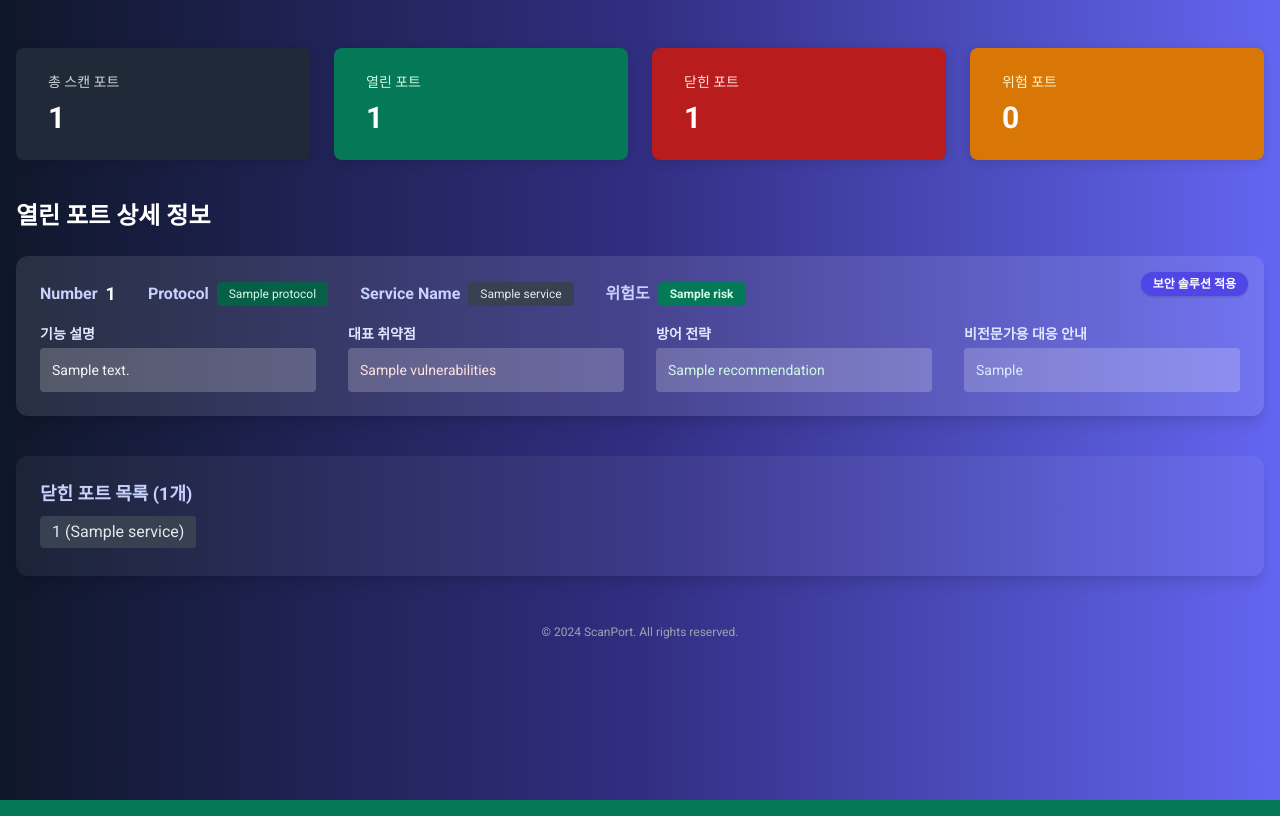
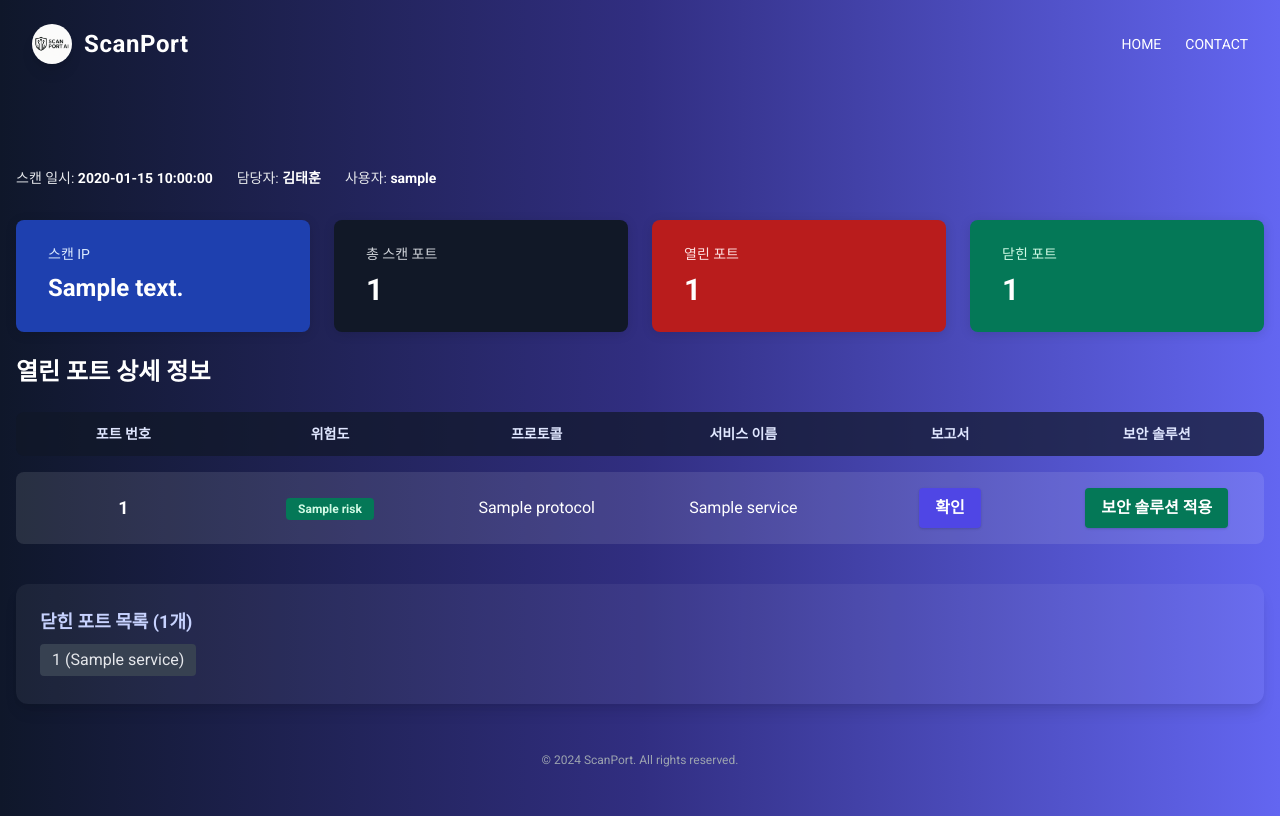
Before and after one commit to taehoonkim-1450/ScanPort, a Flask app: template templates/report.html in a window 1280 px wide. Run offline with Flask 3, Linux system fonts and the light colour scheme; the template is opened without the code that fills it: most values are stand-ins (such as "Sample title", 1, 10 or a date in 2020).

Commit message:
250626 Refactoring

```diff
--- a/app.py
+++ b/app.py
@@ -10,6 +10,12 @@ from utils import generate_scan_id, create_consent_form, validate_ip_address, va
 from config import Config
 from notion_utils import add_scan_result_to_notion
 import logging
+import os
+import openai
+from dotenv import load_dotenv
+from flask import Blueprint
+
+load_dotenv()
 
 app = Flask(__name__)
 app.config.from_object(Config)
@@ -23,12 +29,20 @@ reporter = ReportGenerator()
 
 @app.route("/", methods=["GET"])
 def index():
-    """메인 페이지를 렌더링합니다."""
+    """
+    메인 페이지 렌더링 라우트
+    - index.html 반환
+    - 추후 main_bp Blueprint로 분리 가능
+    """
     return render_template("index.html")
 
 @app.route("/start-scan", methods=["POST"])
 def start_scan():
-    """포트 스캔을 시작합니다."""
+    """
+    포트 스캔 시작 라우트
+    - 입력 검증, 동의서 생성, 스캔 시작
+    - scan_bp Blueprint로 분리 추천
+    """
     try:
         logging.info(f"Request Headers: {request.headers}")
         logging.info(f"Request Body: {request.data}")
@@ -71,7 +85,10 @@ def start_scan():
 
 @app.route("/scan-status/<scan_id>")
 def scan_status(scan_id):
-    """스캔 상태를 반환합니다."""
+    """
+    스캔 상태 반환 라우트
+    - scan_bp Blueprint로 분리 추천
+    """
     try:
         status = scanner.get_scan_status(scan_id)
         return jsonify(status)
@@ -80,7 +97,10 @@ def scan_status(scan_id):
 
 @app.route("/report/<scan_id>")
 def report(scan_id):
-    """완료된 스캔의 리포트 페이지를 렌더링합니다."""
+    """
+    스캔 결과 리포트 페이지 렌더링 라우트
+    - report_bp Blueprint로 분리 추천
+    """
     try:
         result = scanner.get_scan_result(scan_id)
         if result:
@@ -92,7 +112,10 @@ def report(scan_id):
 
 @app.route("/download/excel/<scan_id>")
 def download_excel(scan_id):
-    """Excel 리포트를 다운로드합니다."""
+    """
+    Excel 리포트 다운로드 라우트
+    - report_bp Blueprint로 분리 추천
+    """
     try:
         result = scanner.get_scan_result(scan_id)
         if not result:
@@ -143,7 +166,10 @@ def download_excel(scan_id):
 
 @app.route("/download/pdf/<scan_id>")
 def download_pdf(scan_id):
-    """PDF 리포트를 다운로드합니다."""
+    """
+    PDF 리포트 다운로드 라우트
+    - report_bp Blueprint로 분리 추천
+    """
     try:
         result = scanner.get_scan_result(scan_id)
         if not result:
@@ -163,6 +189,46 @@ def download_pdf(scan_id):
     except Exception as e:
         return jsonify({'error': f'PDF 다운로드 중 오류가 발생했습니다: {str(e)}'}), 500
 
+@app.route('/api/gpt-port-info', methods=['POST'])
+def gpt_port_info():
+    """
+    OpenAI GPT를 통한 포트 정보 분석 API 라우트
+    - api_bp Blueprint로 분리 추천
+    """
+    data = request.json
+    port = data.get('port')
+    protocol = data.get('protocol')
+    service = data.get('service')
+    api_key = os.environ.get('OPENAI_API_KEY')
+    if not api_key:
+        return jsonify({'error': 'OpenAI API 키가 설정되어 있지 않습니다.'}), 500
+    openai.api_key = api_key
+    prompt = f"""
+    네트워크 포트 {port} ({protocol}, {service})에 대해 아래 항목을 한국어로 간결하게 설명해줘.
+    1. 주요 보안 취약점 및 공격 시나리오
+    2. 기술적 대응 전략
+    답변은 각각 200자 이내로, 마크다운 없이 plain text로.
+    """
+    try:
+        response = openai.ChatCompletion.create(
+            model="gpt-3.5-turbo",
+            messages=[{"role": "user", "content": prompt}],
+            max_tokens=400,
+            temperature=0.7
+        )
+        content = response['choices'][0]['message']['content']
+        # 간단한 파싱 (1. ...\n2. ...)
+        parts = content.split('2.')
+        vulnerabilities = parts[0].replace('1.', '').strip() if len(parts) > 1 else ''
+        recommendation = parts[1].strip() if len(parts) > 1 else ''
+        return jsonify({
+            'description': f'{port}번 포트({service})의 AI 자동 분석 결과입니다.',
+            'vulnerabilities': vulnerabilities,
+            'recommendation': recommendation
+        })
+    except Exception as e:
+        return jsonify({'error': f'AI 분석 실패: {str(e)}'}), 500
+
 @app.errorhandler(404)
 def not_found(error):
     """404 에러 핸들러"""
--- a/config.py
+++ b/config.py
@@ -18,7 +18,7 @@ class Config:
     DATABASE_ID = os.environ.get('DATABASE_ID', 'YOUR_DATABASE_ID_HERE')
 
     # 스캔 설정
-    DEFAULT_TIMEOUT = 0.5
+    DEFAULT_TIMEOUT = 0.2
     DEFAULT_SCAN_PROFILE = 'fast'
 
     # 담당자 정보
--- a/reporter.py
+++ b/reporter.py
@@ -213,6 +213,8 @@ class ReportGenerator:
 
             story.append(ports_table)
 
+
+
         # PDF 생성
         doc.build(story)
         output.seek(0)
--- a/templates/index.html
+++ b/templates/index.html
@@ -80,7 +80,7 @@
           <p class="text-sm text-gray-800"><span class="font-bold text-indigo-700">담당자:</span> 김태훈</p>
         </div>
         <!-- 스캔 범위/속도 옵션 제거, hidden input으로 고정값 전송 -->
-        <input type="hidden" name="scan_profile" value="detailed" />
+        <input type="hidden" name="scan_profile" value="fast" />
         <input type="hidden" name="scan_timeout" value="0.5" />
         <div class="flex items-center mb-2">
           <input type="checkbox" id="consentCheckbox" class="mr-2" />
--- a/templates/report.html
+++ b/templates/report.html
@@ -18,63 +18,79 @@
         display: flex;
         flex-direction: column;
         align-items: flex-start;
-        min-width: 180px;
-        min-height: 100px;
+        min-width: 140px;
+        min-height: 80px;
         box-shadow: 0 2px 12px 0 rgba(0,0,0,0.12);
       }
     </style>
 </head>
 <body>
-  <div class="container mx-auto px-4 py-12">
-    <!-- 상단 요약 카드 -->
-    <div class="grid grid-cols-1 md:grid-cols-4 gap-6 mb-10">
-      <div class="dashboard-card bg-gray-800">
+  <!-- =================== 헤더 =================== -->
+  <header class="py-6 px-8 flex justify-between items-center">
+    <div class="flex items-center space-x-3">
+      <img src="/static/logo.png" alt="ScanPort Logo" class="h-10 w-10 rounded-full shadow-lg"/>
+      <h1 class="text-2xl font-bold tracking-wide">ScanPort</h1>
+    </div>
+    <nav>
+      <ul class="flex space-x-6 text-sm">
+        <li><a class="hover:text-indigo-300" href="/">HOME</a></li>
+        <li><a class="hover:text-indigo-300" href="#">CONTACT</a></li>
+      </ul>
+    </nav>
+  </header>
+
+  <div class="container mx-auto px-4 py-12 mt-8">
+
+    <!-- ========== 2. 스캔 정보(일시, 담당자, 사용자) ========== -->
+    <div class="flex flex-wrap gap-6 items-center mb-8 text-sm text-gray-200">
+      <div>스캔 일시: <span class="font-semibold text-white">{{ today_date }}</span></div>
+      <div>담당자: <span class="font-semibold text-white">김태훈</span></div>
+      <div>사용자: <span class="font-semibold text-white">{{ user_name }}</span></div>
+    </div>
+
+    <!-- ========== 1. 최상단 요약 카드 ========== -->
+    <div class="grid grid-cols-1 md:grid-cols-4 gap-6 mb-6">
+      <div class="dashboard-card bg-blue-800">
+        <div class="text-blue-100 text-sm mb-2">스캔 IP</div>
+        <div class="text-2xl font-bold text-white">{{ ip_address }}</div>
+      </div>
+      <div class="dashboard-card bg-gray-900">
         <div class="text-gray-300 text-sm mb-2">총 스캔 포트</div>
-        <div class="text-3xl font-bold">{{ total_ports }}</div>
+        <div class="text-3xl font-bold text-white">{{ total_ports }}</div>
+      </div>
+      <div class="dashboard-card bg-red-700">
+        <div class="text-red-100 text-sm mb-2">열린 포트</div>
+        <div class="text-3xl font-bold text-white">{{ open_ports|length }}</div>
       </div>
       <div class="dashboard-card bg-green-700">
-        <div class="text-green-100 text-sm mb-2">열린 포트</div>
-        <div class="text-3xl font-bold">{{ open_ports|length }}</div>
-      </div>
-      <div class="dashboard-card bg-red-700">
-        <div class="text-red-100 text-sm mb-2">닫힌 포트</div>
-        <div class="text-3xl font-bold">{{ closed_ports|length }}</div>
-      </div>
-      <div class="dashboard-card bg-yellow-600">
-        <div class="text-yellow-100 text-sm mb-2">위험 포트</div>
-        <div class="text-3xl font-bold">{{ danger_ports|default(0) }}</div>
+        <div class="text-green-100 text-sm mb-2">닫힌 포트</div>
+        <div class="text-3xl font-bold text-white">{{ closed_ports|length }}</div>
       </div>
     </div>
-    <!-- 상세 카드형 열린 포트 리스트 -->
-    <div class="mt-10">
+
+    <!-- ========== 4. 열린 포트 상세 카드 리스트 ========== -->
+    <div>
       <h2 class="text-2xl font-bold mb-6 text-gradient">열린 포트 상세 정보</h2>
       {% if open_ports|length > 0 %}
-        <div class="flex flex-col gap-6">
+        <div class="flex flex-col gap-4">
+          <!-- 헤더 row -->
+          <div class="grid grid-cols-6 gap-2 bg-gray-900 bg-opacity-70 rounded-lg px-2 py-3 text-center font-bold text-sm text-indigo-100">
+            <div>포트 번호</div>
+            <div>위험도</div>
+            <div>프로토콜</div>
+            <div>서비스 이름</div>
+            <div>보고서</div>
+            <div>보안 솔루션</div>
+          </div>
           {% for port in open_ports %}
-          <div class="bg-white bg-opacity-10 rounded-xl shadow-lg p-6 flex flex-col gap-4 relative">
-            <!-- 솔루션 적용 버튼: 오른쪽 상단 -->
-            <button class="absolute top-4 right-4 px-3 py-1 rounded-full bg-indigo-600 text-white text-xs font-semibold shadow hover:bg-indigo-700 transition-colors solution-btn" title="자동 후처리 솔루션 적용(예정)">보안 솔루션 적용</button>
-            <!-- 준비중입니다 토스트 -->
-            <div class="absolute top-12 right-4 z-10 hidden solution-toast">
-              <div class="bg-gray-900 bg-opacity-90 text-white text-xs rounded px-4 py-2 shadow">준비중입니다</div>
-            </div>
-            <!-- 상단: Number, Protocol, Service Name, 위험도 -->
-            <div class="flex flex-row flex-wrap items-center gap-x-8 gap-y-4">
-              <div class="flex flex-row items-center gap-2 min-w-[120px]">
-                <span class="font-bold text-indigo-200">Number</span>
-                <span class="text-lg font-bold">{{ port.number }}</span>
-              </div>
-              <div class="flex flex-row items-center gap-2 min-w-[120px]">
-                <span class="font-bold text-indigo-200">Protocol</span>
-                <span class="px-3 py-1 rounded bg-green-800 text-green-100 text-xs">{{ port.protocol }}</span>
-              </div>
-              <div class="flex flex-row items-center gap-2 min-w-[160px]">
-                <span class="font-bold text-indigo-200">Service Name</span>
-                <span class="px-3 py-1 rounded bg-gray-700 text-gray-200 text-xs">{{ port.service }}</span>
-              </div>
-              <div class="flex flex-row items-center gap-2 min-w-[220px]">
-                <span class="font-bold text-indigo-200">위험도</span>
-                {% if port.risk == '높음' %}
+          <div class="grid grid-cols-6 gap-2 bg-white bg-opacity-10 rounded-lg px-2 py-4 items-center text-center">
+            <!-- 1. 포트 번호 -->
+            <div class="text-lg font-extrabold text-white">{{ port.number }}</div>
+            <!-- 2. 위험도 -->
+            <div>
+              {% if port.risk == '매우 높음' %}
+                <span class="px-3 py-1 rounded bg-red-800 text-red-100 text-xs font-bold">{{ port.risk }}</span>
+              {% elif port.risk == '높음' %}
                 <span class="px-3 py-1 rounded bg-red-700 text-red-200 text-xs font-bold">{{ port.risk }}</span>
               {% elif port.risk == '중간' %}
                 <span class="px-3 py-1 rounded bg-yellow-600 text-yellow-100 text-xs font-bold">{{ port.risk }}</span>
@@ -82,25 +98,20 @@
                 <span class="px-3 py-1 rounded bg-green-700 text-green-100 text-xs font-bold">{{ port.risk }}</span>
               {% endif %}
             </div>
+            <!-- 3. 프로토콜 -->
+            <div class="text-base text-white">{{ port.protocol }}</div>
+            <!-- 4. 서비스 이름 -->
+            <div class="text-base text-white">{{ port.service }}</div>
+            <!-- 5. Report 작성 버튼 -->
+            <div>
+              <button class="report-btn px-4 py-2 rounded bg-indigo-600 text-white font-bold shadow hover:bg-indigo-700 transition-colors text-xs sm:text-base" data-port="{{ port.number }}" data-protocol="{{ port.protocol }}" data-service="{{ port.service }}" data-description="{{ port.description }}" data-vulnerabilities="{{ port.vulnerabilities }}" data-recommendation="{{ port.recommendation }}">확인</button>
+              {% if port.description == '업데이트 진행중' or port.service == 'Unknown' %}
+                <button class="gpt-analyze-btn ml-2 px-4 py-2 rounded bg-pink-600 text-white font-bold shadow hover:bg-pink-700 transition-colors text-xs sm:text-base" data-port="{{ port.number }}" data-protocol="{{ port.protocol }}" data-service="{{ port.service }}">AI 분석</button>
+              {% endif %}
             </div>
-            <!-- 하단: 기능 설명, 대표 취약점, 방어 전략, 비전문가용 대응 안내 -->
-            <div class="flex flex-row flex-wrap gap-x-8 gap-y-4">
-              <div class="flex flex-col flex-1 min-w-0 basis-1/4">
-                <span class="block text-sm text-indigo-100 font-semibold mb-1">기능 설명</span>
-                <div class="bg-white bg-opacity-20 rounded p-3 text-gray-100 text-sm break-words min-h-[3.5rem]">{{ port.description }}</div>
-              </div>
-              <div class="flex flex-col flex-1 min-w-0 basis-1/4">
-                <span class="block text-sm text-indigo-100 font-semibold mb-1">대표 취약점</span>
-                <div class="bg-white bg-opacity-20 rounded p-3 text-red-100 text-sm break-words min-h-[3.5rem]">{{ port.vulnerabilities or '-' }}</div>
-              </div>
-              <div class="flex flex-col flex-1 min-w-0 basis-1/4">
-                <span class="block text-sm text-indigo-100 font-semibold mb-1">방어 전략</span>
-                <div class="bg-white bg-opacity-20 rounded p-3 text-green-100 text-sm break-words min-h-[3.5rem]">{{ port.recommendation }}</div>
-              </div>
-              <div class="flex flex-col flex-1 min-w-0 basis-1/4">
-                <span class="block text-sm text-indigo-100 font-semibold mb-1">비전문가용 대응 안내</span>
-                <div class="bg-white bg-opacity-20 rounded p-3 text-blue-100 text-sm break-words min-h-[3.5rem]">{{ port.user_tip or '-' }}</div>
-              </div>
+            <!-- 6. 보안 솔루션 적용 버튼 -->
+            <div>
+              <button class="solution-btn px-4 py-2 rounded bg-green-700 text-white font-bold shadow hover:bg-green-800 transition-colors text-xs sm:text-base" disabled>보안 솔루션 적용</button>
             </div>
           </div>
           {% endfor %}
@@ -109,8 +120,27 @@
         <div class="text-center text-gray-200 py-8">발견된 열린 포트가 없습니다.</div>
       {% endif %}
     </div>
-    <!-- 닫힌 포트 목록 -->
-    <div class="bg-white bg-opacity-5 rounded-xl shadow-lg p-6 mt-10">
+    <!-- ========== 5. Report 정보 모달 ========== -->
+    <div id="reportModal" class="fixed inset-0 z-50 hidden items-center justify-center bg-black bg-opacity-50">
+      <div class="bg-white rounded-xl shadow-2xl p-8 max-w-2xl w-full relative text-gray-900">
+        <span id="closeReportModal" class="absolute top-4 right-6 text-3xl text-gray-400 cursor-pointer">&times;</span>
+        <h2 class="text-2xl font-bold text-center mb-6 text-indigo-700">포트 상세 정보</h2>
+        <div class="space-y-4">
+          <div><b>포트 번호:</b> <span id="modalPortNumber"></span></div>
+          <div><b>프로토콜:</b> <span id="modalProtocol"></span></div>
+          <div><b>서비스 이름:</b> <span id="modalService"></span></div>
+          <div><b>기본 정보:</b> <span id="modalDescription"></span></div>
+          <div><b>주요 취약점 및 공격 시나리오:</b> <span id="modalVulnerabilities"></span></div>
+          <div><b>기술적 대응 전략:</b> <span id="modalRecommendation"></span></div>
+          <div id="aiNotice" class="text-xs text-blue-600 font-semibold"></div>
+        </div>
+        <div class="flex justify-end mt-6">
+          <button type="button" id="cancelReportBtn" class="px-6 py-2 rounded bg-gray-400 text-white font-bold hover:bg-gray-600">닫기</button>
+        </div>
+      </div>
+    </div>
+    <!-- ========== 6. 닫힌 포트 목록 ========== -->
+    <div class="bg-white bg-opacity-5 rounded-xl shadow-lg p-6 mt-10 max-h-64 overflow-y-auto">
       <h3 class="text-lg font-semibold mb-2 text-indigo-200">닫힌 포트 목록 ({{ closed_ports|length }}개)</h3>
       <div class="flex flex-wrap gap-2">
         {% for port in closed_ports %}
@@ -118,24 +148,108 @@
         {% endfor %}
       </div>
     </div>
-    <!-- 하단 안내 -->
+    <!-- ========== 7. 푸터 ========== -->
     <footer class="mt-12 text-center text-gray-400 text-xs">
       &copy; 2024 ScanPort. All rights reserved.
     </footer>
   </div>
+  <!-- ========== 8. 스크립트(모달/차트) ========== -->
+  <script src="https://cdn.jsdelivr.net/npm/chart.js"></script>
   <script>
-  // 솔루션 적용 버튼 클릭 시 준비중입니다 토스트 표시
-  window.addEventListener('DOMContentLoaded', function() {
-    document.querySelectorAll('.solution-btn').forEach(function(btn) {
+  document.addEventListener('DOMContentLoaded', function () {
+    // Report 버튼 클릭 시 정보 표시
+    document.querySelectorAll('.report-btn').forEach(function(btn) {
       btn.addEventListener('click', function(e) {
         e.preventDefault();
-        const card = btn.closest('.relative');
-        const toast = card.querySelector('.solution-toast');
-        if (toast) {
-          toast.classList.remove('hidden');
-          setTimeout(() => toast.classList.add('hidden'), 1500);
+        document.getElementById('reportModal').classList.remove('hidden');
+        document.getElementById('reportModal').classList.add('flex');
+        document.getElementById('modalPortNumber').textContent = btn.getAttribute('data-port') || '';
+        document.getElementById('modalProtocol').textContent = btn.getAttribute('data-protocol') || '';
+        document.getElementById('modalService').textContent = btn.getAttribute('data-service') || '';
+        document.getElementById('modalDescription').textContent = btn.getAttribute('data-description') || '';
+        document.getElementById('modalVulnerabilities').textContent = btn.getAttribute('data-vulnerabilities') || '';
+        document.getElementById('modalRecommendation').textContent = btn.getAttribute('data-recommendation') || '';
+        document.getElementById('aiNotice').textContent = '';
+      });
+    });
+    // AI 분석 버튼 클릭 시 GPT 분석 fetch
+    document.querySelectorAll('.gpt-analyze-btn').forEach(function(btn) {
+      btn.addEventListener('click', function(e) {
+        e.preventDefault();
+        document.getElementById('reportModal').classList.remove('hidden');
+        document.getElementById('reportModal').classList.add('flex');
+        document.getElementById('modalPortNumber').textContent = btn.getAttribute('data-port') || '';
+        document.getElementById('modalProtocol').textContent = btn.getAttribute('data-protocol') || '';
+        document.getElementById('modalService').textContent = btn.getAttribute('data-service') || '';
+        const descEl = document.getElementById('modalDescription');
+        const vulEl = document.getElementById('modalVulnerabilities');
+        const recEl = document.getElementById('modalRecommendation');
+        const aiNotice = document.getElementById('aiNotice');
+        descEl.textContent = 'AI 분석 중...';
+        vulEl.textContent = 'AI 분석 중...';
+        recEl.textContent = 'AI 분석 중...';
+        aiNotice.textContent = 'AI가 자동으로 분석한 결과입니다.';
+        fetch('/api/gpt-port-info', {
+          method: 'POST',
+          headers: { 'Content-Type': 'application/json' },
+          body: JSON.stringify({
+            port: btn.getAttribute('data-port'),
+            protocol: btn.getAttribute('data-protocol'),
+            service: btn.getAttribute('data-service')
+          })
+        })
+        .then(res => res.json())
+        .then(data => {
+          descEl.textContent = data.description || '-';
+          vulEl.textContent = data.vulnerabilities || '-';
+          recEl.textContent = data.recommendation || '-';
+          aiNotice.textContent = 'AI가 자동으로 분석한 결과입니다.';
+        })
+        .catch(() => {
+          descEl.textContent = '-';
+          vulEl.textContent = '-';
+          recEl.textContent = '-';
+          aiNotice.textContent = 'AI 분석에 실패했습니다.';
+        });
+      });
+    });
+    // 모달 닫기
+    document.getElementById('closeReportModal').onclick = closeModal;
+    document.getElementById('cancelReportBtn').onclick = closeModal;
+    function closeModal() {
+      document.getElementById('reportModal').classList.add('hidden');
+      document.getElementById('reportModal').classList.remove('flex');
     }
-      });
+    // 저장 버튼(임시, 실제 저장은 JS에서만)
+    document.getElementById('saveReportBtn').onclick = function() {
+      alert('입력한 내용이 임시로 저장되었습니다. (실제 저장은 서버 연동 필요)');
+      closeModal();
+    };
+    // Chart.js 파이차트
+    const ctx = document.getElementById('riskPieChart').getContext('2d');
+    new Chart(ctx, {
+      type: 'pie',
+      data: {
+        labels: ['매우 높음', '높음', '중간', '낮음'],
+        datasets: [{
+          data: [
+            {{ open_ports|selectattr('risk', 'equalto', '매우 높음')|list|length }},
+            {{ open_ports|selectattr('risk', 'equalto', '높음')|list|length }},
+            {{ open_ports|selectattr('risk', 'equalto', '중간')|list|length }},
+            {{ open_ports|selectattr('risk', 'equalto', '낮음')|list|length }}
+          ],
+          backgroundColor: ['#ef4444', '#f97316', '#eab308', '#10b981'],
+          borderColor: '#1e1e2f',
+          borderWidth: 2
+        }]
+      },
+      options: {
+        plugins: {
+          legend: {
+            labels: { color: '#fff' }
+          }
+        }
+      }
     });
   });
   </script>
```
Also changed, not shown: scanner.py (+59 -43 lines), 1 other file. Lines whose indentation alone changed are shown as unchanged.
